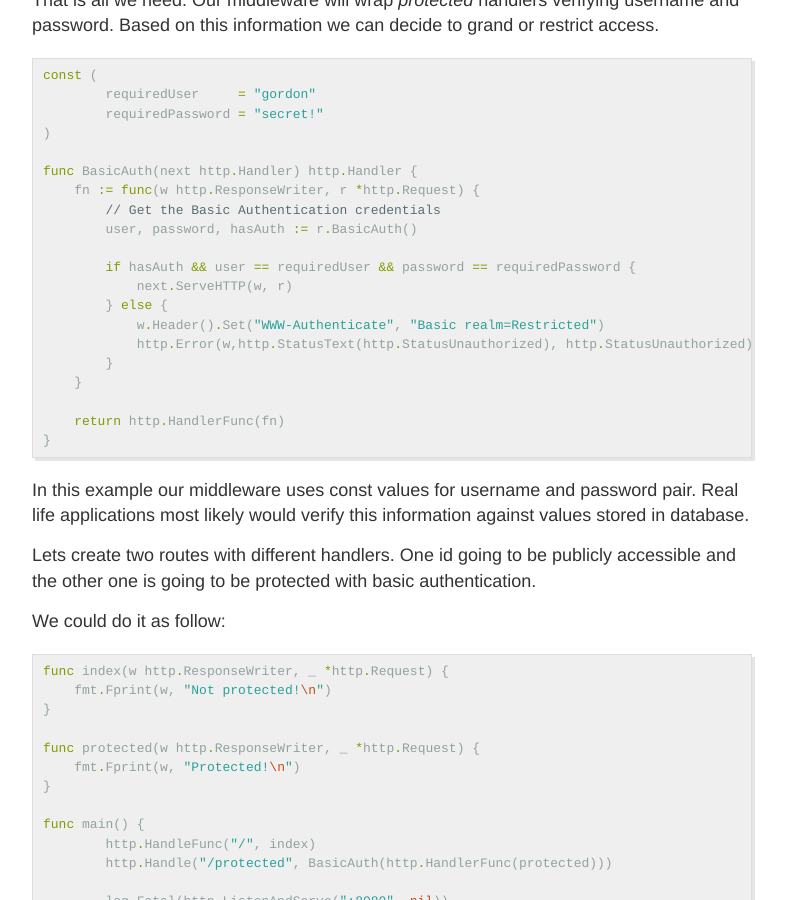
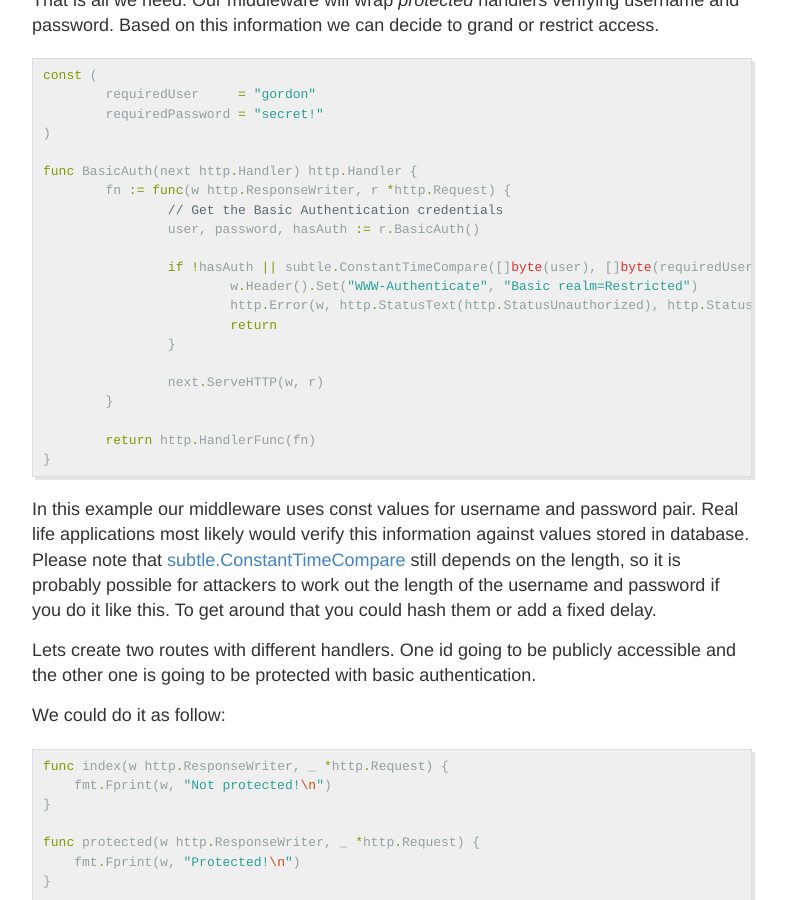
Before and after one commit to vardius/vardius.github.io, a Jekyll site: the page built from _posts/2020-6-08-go-basic-authentication.md, in a window 1280 px wide and 900 px high, scrolled down 934 px. Shown: the whole window, without its empty margins (248-1034 px from the left). Built offline with Jekyll 4.4.1, drawn with Linux system fonts in a browser that asks for light colours; comment, search, counter and statistics services are not loaded; some of the changed text lies outside the part shown.

Commit message:
Update posts

````diff
--- a/_posts/2020-6-08-go-basic-authentication.md
+++ b/_posts/2020-6-08-go-basic-authentication.md
@@ -24,23 +24,24 @@ const (
 )
 
 func BasicAuth(next http.Handler) http.Handler {
-    fn := func(w http.ResponseWriter, r *http.Request) {
-        // Get the Basic Authentication credentials
-        user, password, hasAuth := r.BasicAuth()
+	fn := func(w http.ResponseWriter, r *http.Request) {
+		// Get the Basic Authentication credentials
+		user, password, hasAuth := r.BasicAuth()
 
-        if hasAuth && user == requiredUser && password == requiredPassword {
-            next.ServeHTTP(w, r)
-        } else {
-            w.Header().Set("WWW-Authenticate", "Basic realm=Restricted")
-            http.Error(w,http.StatusText(http.StatusUnauthorized), http.StatusUnauthorized)
-        }
-    }
+		if !hasAuth || subtle.ConstantTimeCompare([]byte(user), []byte(requiredUser)) != 1 || subtle.ConstantTimeCompare([]byte(pass), []byte(requiredPassword)) != 1 {
+			w.Header().Set("WWW-Authenticate", "Basic realm=Restricted")
+			http.Error(w, http.StatusText(http.StatusUnauthorized), http.StatusUnauthorized)
+			return
+		}
 
-    return http.HandlerFunc(fn)
+		next.ServeHTTP(w, r)
+	}
+
+	return http.HandlerFunc(fn)
 }
 ```
 
-In this example our middleware uses const values for username and password pair. Real life applications most likely would verify this information against values stored in database.
+In this example our middleware uses const values for username and password pair. Real life applications most likely would verify this information against values stored in database. Please note that [subtle.ConstantTimeCompare](https://golang.org/pkg/crypto/subtle/#ConstantTimeCompare) still depends on the length, so it is probably possible for attackers to work out the length of the username and password if you do it like this. To get around that you could hash them or add a fixed delay.
 
 Lets create two routes with different handlers. One id going to be publicly accessible and the other one is going to be protected with basic authentication.
 
````
Also changed, not shown: other parts of _posts/2020-6-08-go-basic-authentication.md (+1 -1 lines), _posts/2020-6-05-go-multidomain-host-switch.md (+1 -1 lines).
